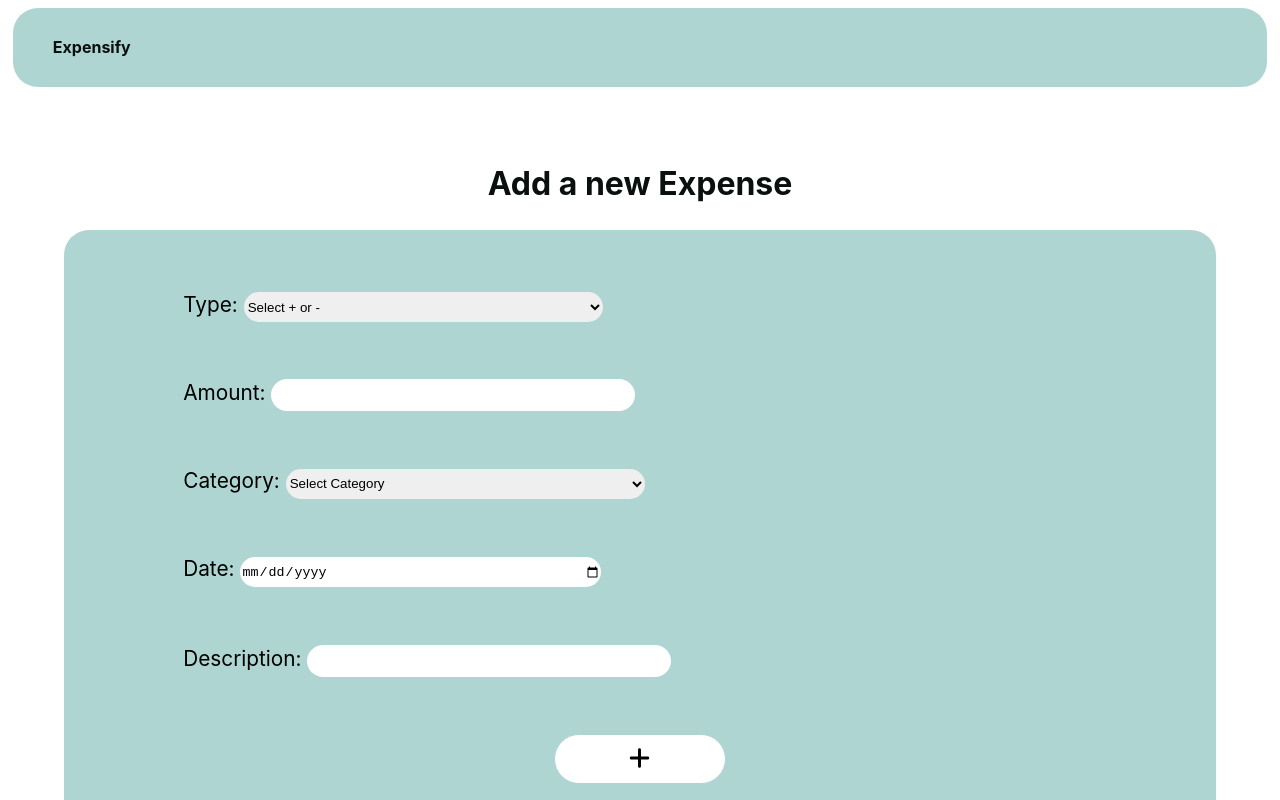
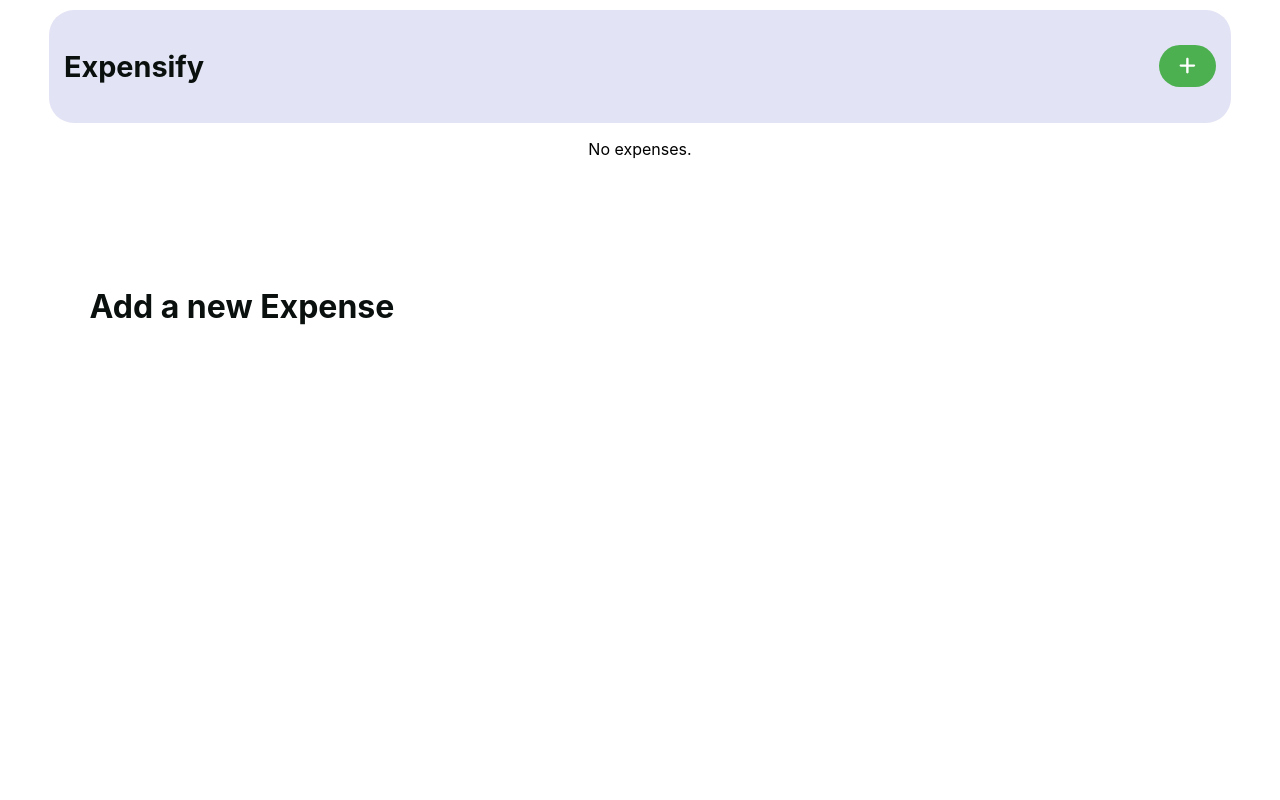
Before and after one commit to simlu2000/PiggyPenny, a React (Create React App) app in the folder expensesify/: page / in a window 1280 px wide. Shown: the top 800 px of the page. Built offline with nearby package versions, Linux system fonts and the light colour scheme.

Commit message:
new navbar, popups

```diff
--- a/expensesify/package.json
+++ b/expensesify/package.json
@@ -9,6 +9,7 @@
     "@testing-library/jest-dom": "^5.17.0",
     "@testing-library/react": "^13.4.0",
     "@testing-library/user-event": "^13.5.0",
+    "firebase": "^11.0.1",
     "react": "^18.3.1",
     "react-dom": "^18.3.1",
     "react-scripts": "5.0.1",
--- a/expensesify/src/App.js
+++ b/expensesify/src/App.js
@@ -1,8 +1,9 @@
 import React, {useState} from "react";
 import './Styles/style.css';
+import './Styles/styleOverview.css';
 import './Styles/styleNavbar.css';
 import AddExpense from './Components/AddExpense';
-import ExpenseList from './Components/ExpenseList';
+import Overview from './Components/Overview';
 import Navbar from "./Components/Navbar";
 
 const App = () => {
@@ -16,7 +17,7 @@
   return (
     <div className="App">
       <Navbar/>
-      <ExpenseList expenses={expenses}></ExpenseList>
+      <Overview expenses={expenses}/>
     </div>
   );
 };
--- a/expensesify/src/Components/AddExpense.js
+++ b/expensesify/src/Components/AddExpense.js
@@ -48,8 +48,8 @@
     };
 
     return (
-        <div id="add">
-            <form onSubmit={handleSubmit}>
+        <div >
+            <form id="add" onSubmit={handleSubmit}>
                 <div className="field-area">
                     <label htmlFor="type">Type: </label>
                     <select id="type" value={type} onChange={(e) => setType(e.target.value)}>
--- a/expensesify/src/Components/Navbar.js
+++ b/expensesify/src/Components/Navbar.js
@@ -1,12 +1,44 @@
+import React, { useState } from "react";
+import { FontAwesomeIcon } from '@fortawesome/react-fontawesome';
+import { faRectangleXmark, faPlus } from "@fortawesome/free-solid-svg-icons";
+import AddExpense from './AddExpense';
+import 'reactjs-popup/dist/index.css';
+import Popup from "reactjs-popup";
+
 const Navbar = () => {
 
-    return(
+    const [popupOpen, setPopupOpen] = useState(false);
+    const [expenses, setExpenses] = useState([]);
+
+    // Funzione per aggiungere spesa
+    const addNewExpense = (newExpense) => {
+        const updatedExpenses = [...expenses, newExpense];
+        setExpenses(updatedExpenses); // Aggiunge nuova spesa alla lista
+    };
+
+    return (
         <>
-            <header>
-                <ul type="none">
-                    <li><h2 id="nav-text">Expensify</h2></li>
-                </ul>
+            <header className="navbar">
+                <h2 id="nav-text">Expensify</h2>
+                <button className="add-expense-btn" onClick={() => setPopupOpen(true)}>
+                    <FontAwesomeIcon icon={faPlus} />
+                </button>
             </header>
+
+            {/* Popup che contiene il form per aggiungere spesa */}
+            <Popup
+                className="popup"
+                open={popupOpen}
+                onClose={() => setPopupOpen(false)}
+                modal closeOnDocumentClick
+                contentStyle={{ backgroundColor:'#E2E3F4', height: '45%', minWidth:'35%', maxWidth:'30%', maxHeight:'80vh' }}
+            >
+                    <button className="close-popup" onClick={() => setPopupOpen(false)}>
+                        <FontAwesomeIcon icon={faRectangleXmark} />
+                    </button>
+                    <AddExpense AddNewExpense={addNewExpense} />
+
+            </Popup>
         </>
     );
 };
--- a/expensesify/src/Components/ExpenseList.js
+++ b/expensesify/src/Components/Overview.js
@@ -1,10 +1,13 @@
 import React, { useState, useEffect } from "react";
 import { FontAwesomeIcon } from '@fortawesome/react-fontawesome';
-import { faThumbsUp, faThumbsDown, faScaleBalanced, faScaleUnbalanced, faRemove, faEdit, faRectangleXmark, faSave } from "@fortawesome/free-solid-svg-icons";
+import { faThumbsUp, faThumbsDown, faScaleBalanced, faScaleUnbalanced, faRemove, faEdit, faRectangleXmark, faSave, faPlus } from "@fortawesome/free-solid-svg-icons";
 import AddExpense from './AddExpense';
 import 'reactjs-popup/dist/index.css';
+import Popup from "reactjs-popup";
 
-const ExpenseList = () => {
+
+
+const Overview = () => {
 
     const [expenses, setExpenses] = useState([]);
     const [balance, setBalance] = useState(0);
@@ -12,6 +15,7 @@
     const [Outflows, setOutflows] = useState(0);
     const [editMode, setEditMode] = useState(false);
     const [editedExpense, setEditedExpense] = useState(null);
+    const [popupOpen, setPopupOpen] = useState(false);
 
     // Caricamento spese da local storage
     useEffect(() => {
@@ -56,19 +60,13 @@
         setExpenses(updatedExpenses);
     };
 
-    // Funzione per aggiungere spesa
-    const addNewExpense = (newExpense) => {
-        const updatedExpenses = [...expenses, newExpense];
-        setExpenses(updatedExpenses); // Aggiunge nuova spesa alla lista
-    };
-
     // Ordinamento spese per giorno
     const sortedExpensesByDay = [...expenses].sort((a, b) => new Date(b.date) - new Date(a.date));
 
-    // Funzione per entrare in modalità di modifica
+    // Funzione per entrare in modalità di modifica/popup
     const handleEdit = (expense) => {
         setEditedExpense({ ...expense });  // Imposto spesa da modificare (copia dell'oggetto)
-        setEditMode(true);  // Attivo modalità di modifica
+        setPopupOpen(true);  // Attivo popup modifica
     };
 
     // Funzione per salvare le modifiche
@@ -89,7 +87,7 @@
 
     // Funzione per annullare la modifica
     const handleCancelEdit = () => {
-        setEditMode(false);  // Disattivo modifica
+        setPopupOpen(false);  // Disattivo popup
         setEditedExpense(null);  // Resetta spesa in modifica
     };
 
@@ -100,47 +98,57 @@
                 <div>
                     <p>No expenses.</p>
                     <h2 id="text-add" className="title">Add a new Expense</h2>
-                    <AddExpense AddNewExpense={addNewExpense} />
                 </div>
             ) : (
                 <>
-                    <h2 id="text-your" className="title">Your Expenses</h2>
+                    <h2 id="text-overview" className="title">Overview</h2>
                     <div id="user-situation">
                         <div className="user-container" id="balance">
                             {balance >= 0 ? (
                                 <h3>
-                                    <FontAwesomeIcon icon={faScaleBalanced} /> {balance} €
+                                    <FontAwesomeIcon icon={faScaleBalanced} /> <br></br> {balance} €
                                 </h3>
                             ) : (
                                 <h3>
-                                    <FontAwesomeIcon icon={faScaleUnbalanced} /> -{Math.abs(balance)} €
+                                    <FontAwesomeIcon icon={faScaleUnbalanced} /> <br></br> -{Math.abs(balance)} €
                                 </h3>
                             )}
                         </div>
                         <div className="user-container" id="revenue">
                             <h3>
-                                <FontAwesomeIcon icon={faThumbsUp} /> + {Revenue} €
+                                <FontAwesomeIcon icon={faThumbsUp} /> <br></br> + {Revenue} €
                             </h3>
                         </div>
                         <div className="user-container" id="outflow">
                             <h3>
-                                <FontAwesomeIcon icon={faThumbsDown} /> {Outflows < 0 ? `- ${Math.abs(Outflows)} €` : `${Outflows} €`}
+                                <FontAwesomeIcon icon={faThumbsDown} /> <br></br> {Outflows < 0 ? `- ${Math.abs(Outflows)} €` : `${Outflows} €`}
                             </h3>
                         </div>
                     </div>
 
                     {/*----------------EDIT MODE----------------*/}
-                    {editMode && editedExpense && (
+                    {popupOpen && editedExpense && (
+                        <Popup
+                            className="popup"
+                            open={popupOpen}
+                            onClose={() => setPopupOpen(false)}
+                            modal closeOnDocumentClick
+                            contentStyle={{ backgroundColor: '#E2E3F4', height: '40%', minWidth: '25%', maxWidth: '30%', maxHeight: '80vh' }}
+                        >
+                            <button className="close-popup" onClick={() => setPopupOpen(false)}>
+                                <FontAwesomeIcon icon={faRectangleXmark} />
+                            </button>
+
                             <div className="edit-form">
                                 <h2>
                                     Edit Expense
-                                <button className="edit btn-exp" type="button" onClick={handleSaveEdit}><FontAwesomeIcon icon={faSave} /></button>
-                                <button className="remove btn-exp" type="button" onClick={handleCancelEdit}><FontAwesomeIcon icon={faRectangleXmark} /></button>
                                 </h2>
                                 <form onSubmit={(e) => {
                                     e.preventDefault();
                                     handleSaveEdit();
                                 }}>
+                                    <div className="field-area">
+
                                         <label>
                                             Category:
                                             <input
@@ -149,6 +157,9 @@
                                                 onChange={(e) => setEditedExpense({ ...editedExpense, category: e.target.value })}
                                             />
                                         </label>
+                                    </div>
+
+                                    <div className="field-area">
                                         <label>
                                             Amount:
                                             <input
@@ -157,6 +168,9 @@
                                                 onChange={(e) => setEditedExpense({ ...editedExpense, amount: e.target.value })}
                                             />
                                         </label>
+                                    </div>
+
+                                    <div className="field-area">
                                         <label>
                                             Date:
                                             <input
@@ -165,6 +179,9 @@
                                                 onChange={(e) => setEditedExpense({ ...editedExpense, date: e.target.value })}
                                             />
                                         </label>
+                                    </div>
+
+                                    <div className="field-area">
                                         <label>
                                             Description:
                                             <input
@@ -173,8 +190,12 @@
                                                 onChange={(e) => setEditedExpense({ ...editedExpense, description: e.target.value })}
                                             />
                                         </label>
+                                    </div>
+                                    <br></br>
+                                    <button className="edit btn-exp" type="button" onClick={handleSaveEdit}><FontAwesomeIcon icon={faSave} /></button>
                                 </form>
                             </div>
+                        </Popup>
                     )}
 
                     <table id="exp-table">
@@ -216,10 +237,8 @@
                 </>
             )}
 
-            <h2 id="text-add" className="title">Add a new Expense</h2>
-            <AddExpense AddNewExpense={addNewExpense} />
         </>
     );
 };
 
-export default ExpenseList;
+export default Overview;
--- a/expensesify/src/Styles/style.css
+++ b/expensesify/src/Styles/style.css
@@ -15,130 +15,6 @@
 }
 .title{
   font-size:2rem;
+  text-align: left;
+  margin-left:7%;
 }
-/*--------------------------Add expenses area-----------------------*/
-#add {
-  background-color:#AFD5D3;
-  -webkit-backdrop-filter: blur(5px);
-  backdrop-filter: blur(5px);
-  width:auto;
-  margin-left:5%;
-  margin-right:5%;
-  border-radius: 25px;
-  padding: 5px;
-
-}
-#add form{
-  margin-top:5%;
-}
-
-#add label {
-  font-size: 1.3rem;
-  margin-left: 0;
-}
-
-#add input,
-select {
-  border-radius: 25px;
-  width: 35%;
-  height: 30px;
-  border:none;
-}
-
-.field-area{
-  text-align: left;
-  margin-left: 10%;
-  margin-top:5%;
-}
-#text-add {
-  margin-top: 10%;
-}
-#add-btn{
-  width:15%;
-  height:50px;
-  border-radius: 25px;
-  margin-top:5%;
-  margin-bottom:5%;
-  font-size:1.5rem;
-  border:1px solid #AFD5D3;
-  background-color: #FFFFFF;
-}
-/*---------------------------Expenses Area-------------------------------*/
-#text-your{
-  margin-top: 15%;
-}
-
-#user-situation {
-  display: flex;
-  flex-direction: row;
-  align-items: flex-start;
-  padding: 15px;
-  width: auto;
-  margin-right: 15%;
-  margin-left: 15%;
-}
-
-.user-container {
-  width: 25%;
-  margin: 5%;
-  border-radius: 25px;
-  font-size: 0.8rem;
-  color:#FFFFFF;
-}
-#balance{
-  background-color: #AFD5D3;
-}
-#revenue {
-  background-color: #61E56E;
-}
-
-#outflow{
-  background-color: #93032E;
-}
-
-#exp-table {
-  box-shadow: 5px 5px 5px 5px #AFD5D3;
-  border-radius: 25px;
-  width:90%;
-  margin-left:5%;
-  margin-right:5%;
-}
-#exp-table tr{
-  font-size:1rem;
-}
-td + td, th + th {
-  border-left: 1px solid #AFD5D3;
-}
-.positive{
-  color:#45b350;
-}
-.negative{
-  color:#93032E;
-}
-.remove{
-  background-color: transparent;
-  border:none;
-  color: #ce0000;
-}
-.edit{
-  background-color: transparent;
-  border:none;
-  color:#0a7e15;
-}
-.edit-form{
-  margin-bottom:5%;
-  width:auto;
-  margin-left:5%;
-  margin-right:5%;
-  background-color: #AFD5D3;
-  border-radius: 25px;
-}
-.edit-form input{
-  border-radius: 25px;
-  border:2px solid #AFD5D3;
-  height:25px;
-  margin:1%;
-}
-.btn-exp{
-  font-size:1.5rem;
-}
--- a/expensesify/src/Styles/styleNavbar.css
+++ b/expensesify/src/Styles/styleNavbar.css
@@ -1,18 +1,52 @@
 header {
     display: flex;
-    flex-direction: row;
-    align-items: flex-end;
-    background-color: #AFD5D3;
+    align-items: center;
+    justify-content: space-between;
+    background-color: #E2E3F4;
     -webkit-backdrop-filter: blur(5px);
     backdrop-filter: blur(5px);
-    width:auto;
-    position: absolute;
-    top:1%;
-    left:1%;
-    right:1%;
+    padding: 15px;
     border-radius: 25px;
-
+    width: 90%;
+    margin: 10px auto;
 }
 #nav-text{
-    font-size: 1rem;
+    font-size: 1.8rem;
+    font-weight: bold;
 }
+/* Popup al centro dello schermo */
+.popup-content {
+    background-color: #fff;
+    padding: 20px;
+    border-radius: 15px;
+    width: 90%;
+    max-width: 400px;
+    margin: auto;
+    box-shadow: 0 4px 8px rgba(0, 0, 0, 0.1);
+    text-align: center;
+}
+
+.add-expense-btn {
+    background-color: #4CAF50;
+    color: white;
+    border: none;
+    padding: 10px 20px;
+    border-radius: 25px;
+    cursor: pointer;
+    font-size: 1.2rem;
+}
+
+.add-expense-btn:hover {
+    background-color: #45a049;
+}
+
+.close-popup {
+    background: none;
+    border: none;
+    font-size: 1.5rem;
+    color: #ff5c5c;
+    cursor: pointer;
+    position: absolute;
+    top: 10px;
+    right: 10px;
+}
--- /dev/null
+++ b/expensesify/src/Styles/styleOverview.css
@@ -0,0 +1,134 @@
+/*--------------------------Add expenses area-----------------------*/
+#add {
+    -webkit-backdrop-filter: blur(5px);
+    backdrop-filter: blur(5px);
+    width:auto;
+    margin-left:5%;
+    margin-bottom:5%;
+    margin-right:5%;
+    border-radius: 25px;
+    padding: 5px;
+
+  }
+
+  #add label {
+    font-size: 1.3rem;
+    margin-left: 0;
+  }
+
+  #add input,
+  select {
+    border-radius: 25px;
+    width: 35%;
+    height: 30px;
+    border:none;
+  }
+
+  .field-area{
+    text-align: left;
+    margin-left: 10%;
+    margin-top:5%;
+  }
+  #text-add {
+    margin-top: 10%;
+  }
+  #add-btn{
+    width:15%;
+    height:50px;
+    border-radius: 25px;
+    margin-top:5%;
+    margin-bottom:5%;
+    font-size:1.5rem;
+    border:1px solid #E2E3F4;
+    background-color: #FFFFFF;
+  }
+  /*---------------------------Expenses Area-------------------------------*/
+  #text-overview{
+    margin-top: 5%;
+
+  }
+
+  #user-situation {
+    display: flex;
+    flex-direction: row;
+    align-items: flex-start;
+    padding: 15px;
+    width: auto;
+    margin-right: 15%;
+    margin-left: 4%;
+  }
+
+  .user-container {
+    width: 200px;
+    height:200px;
+    display:flex;
+    justify-content: center;
+    align-items: center;
+    margin: 10px;
+    border-radius: 25px;
+    font-size: 1.8rem;
+    color:#000000;
+  }
+  #balance{
+    background-color: #E2E3F4;
+  }
+  #revenue {
+    background-color: #A1E5AB;
+  }
+
+  #outflow{
+    background-color: #FBA69D;
+  }
+
+  #exp-table {
+    box-shadow: 5px 5px 5px 5px #E2E3F4;
+    border-radius: 25px;
+    width:90%;
+    margin-left:5%;
+    margin-right:5%;
+    position: absolute;
+  }
+  #exp-table tr{
+    font-size:1.5rem;
+  }
+  td + td, th + th {
+    border-left: 1px solid #E2E3F4;
+  }
+  .positive{
+    color:#45b350;
+  }
+  .negative{
+    color:#FBA69D;
+  }
+  .remove{
+    background-color: transparent;
+    border:none;
+    color: #ce0000;
+  }
+  .edit{
+    background-color: transparent;
+    border:none;
+    color:#0a7e15;
+  }
+  .edit-form{
+    margin-bottom:5%;
+    width:auto;
+    margin-left:5%;
+    margin-right:5%;
+    background-color: #E2E3F4;
+    border-radius: 25px;
+
+  }
+  .edit-form input{
+    border-radius: 25px;
+    border:2px solid #E2E3F4;
+    height:25px;
+    margin:1%;
+    font-size: 1.5rem;
+  }
+  .edit-form label{
+    font-size: 1.5rem;
+  }
+  .btn-exp{
+    font-size:1.5rem;
+  }
```
Also changed, not shown: 1 other file (tests, documents, lock files or other folders). Lines whose indentation alone changed are shown as unchanged.
